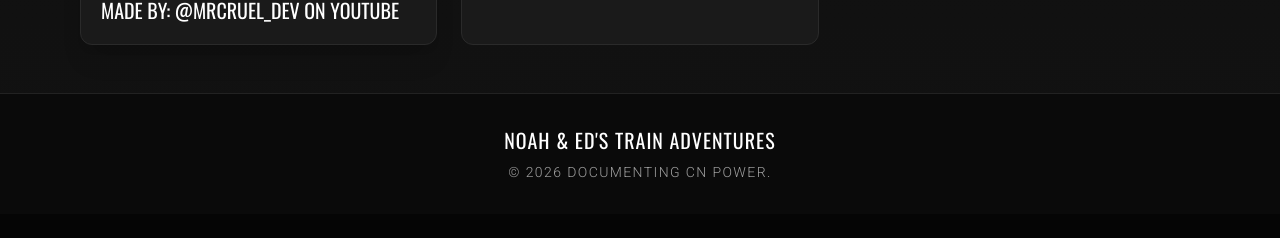
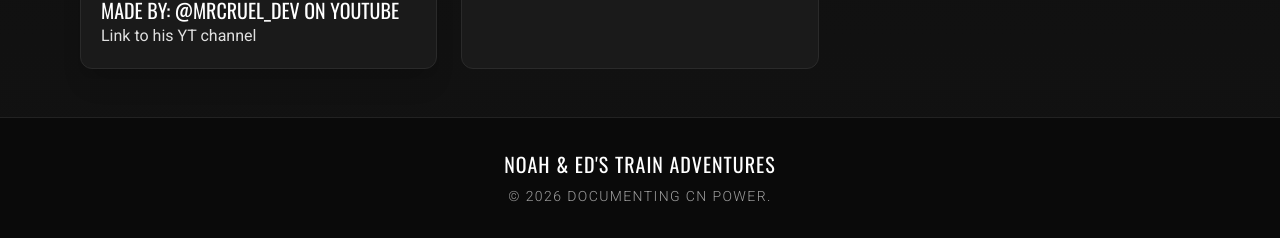
Before and after one commit to Noahandedsadventure/main-website, a website: page gallery.html in a window 1280 px wide. Shown: the part 1437-1675 px from the top of the page. Before the commit the page ends 1651 px from the top, so only its background shows below. Drawn offline with nearby package versions, Linux system fonts and the light colour scheme.

Commit message:
Update gallery.html

```diff
--- a/gallery.html
+++ b/gallery.html
@@ -78,6 +78,7 @@
                     <p class="text-cn-red font-oswald uppercase tracking-[0.18em] text-xs mb-2">Brand</p>
                     <h3 class="text-xl font-oswald text-white uppercase">Holloween Channel Logo</h3>
                      <h3 class="text-xl font-oswald text-white uppercase">Made By: @MrCruel_Dev on youtube</h3>
+                    <a href="https://www.youtube.com/@MrCruel_Dev">Link to his YT channel</a>
                 </div>
             </article>
 
```
